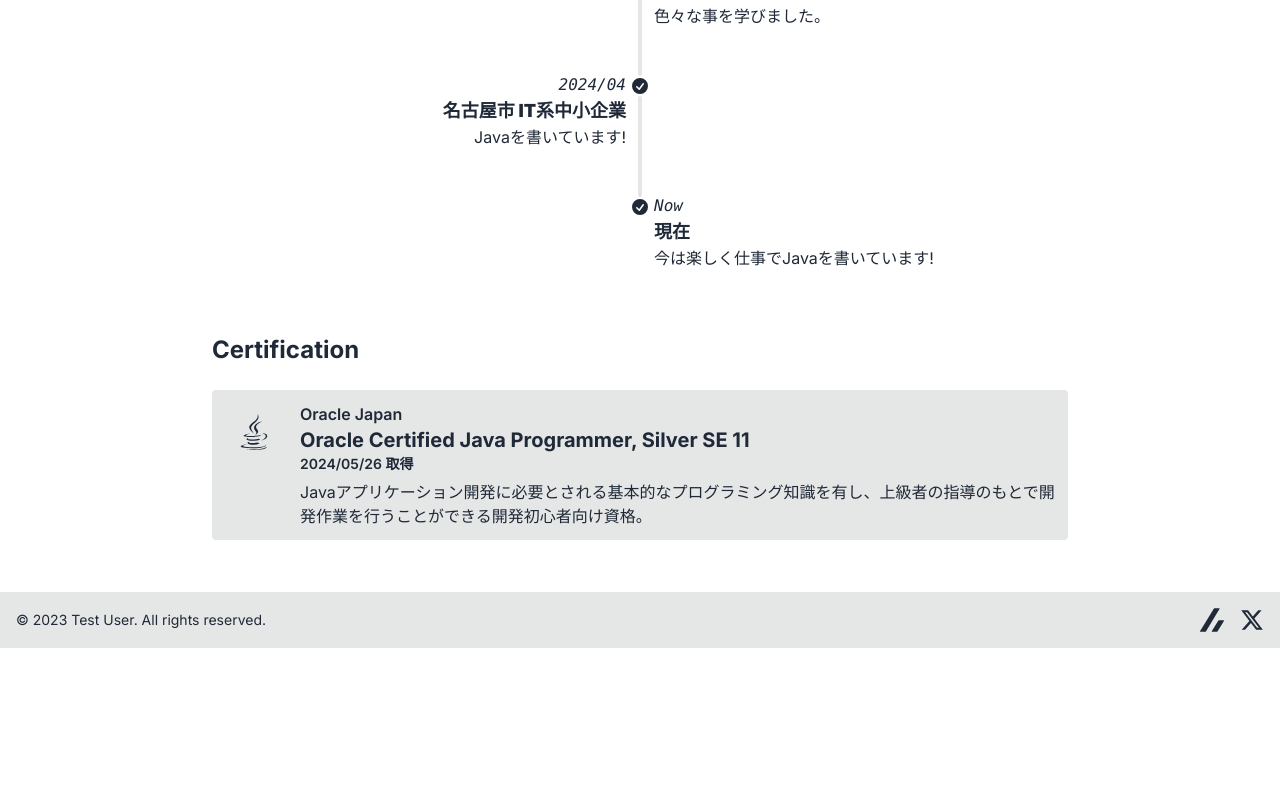
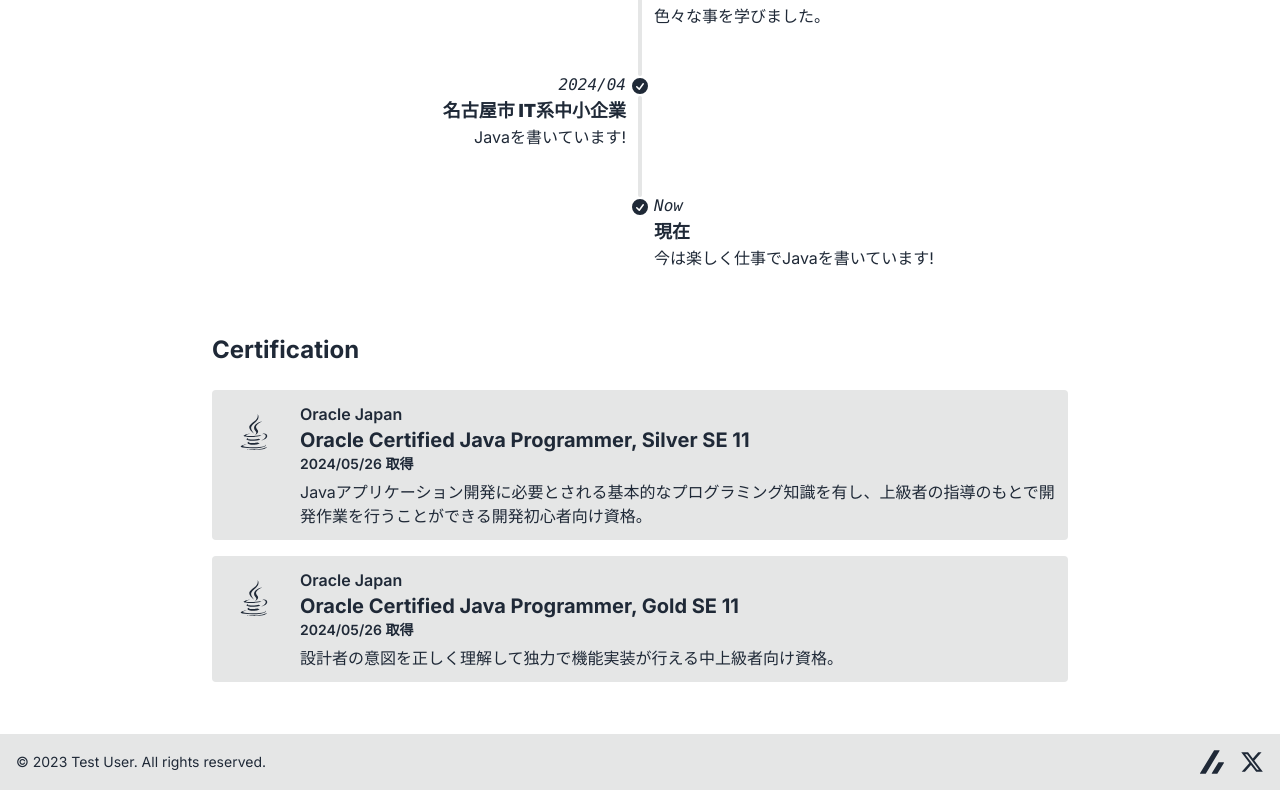
Before and after one commit to Milix-M/milix-m_tempest, a Next.js app in the folder web/: page /profile in a window 1280 px wide. Shown: the part 1214-2004 px from the top of the page. Before the commit the page ends 1862 px from the top, so only its background shows below. Built offline with nearby package versions, Linux system fonts and the light colour scheme.

Commit message:
add Cert

```diff
--- a/web/src/CustomSettings/CertSet.tsx
+++ b/web/src/CustomSettings/CertSet.tsx
@@ -4,6 +4,7 @@
 export default function CertSet() {
   return (
     <>
+      <div className="space-y-4">
         <Certification
           company="Oracle Japan"
           title="Oracle Certified Java Programmer, Silver SE 11"
@@ -11,6 +12,14 @@
           description="Javaアプリケーション開発に必要とされる基本的なプログラミング知識を有し、上級者の指導のもとで開発作業を行うことができる開発初心者向け資格。"
           icon={<FaJava className="w-9 h-9" />}
         />
+        <Certification
+          company="Oracle Japan"
+          title="Oracle Certified Java Programmer, Gold SE 11"
+          getDate="2024/05/26"
+          description="設計者の意図を正しく理解して独力で機能実装が行える中上級者向け資格。"
+          icon={<FaJava className="w-9 h-9" />}
+        />
+      </div>
     </>
   );
 }
```
Lines whose indentation alone changed are shown as unchanged.
